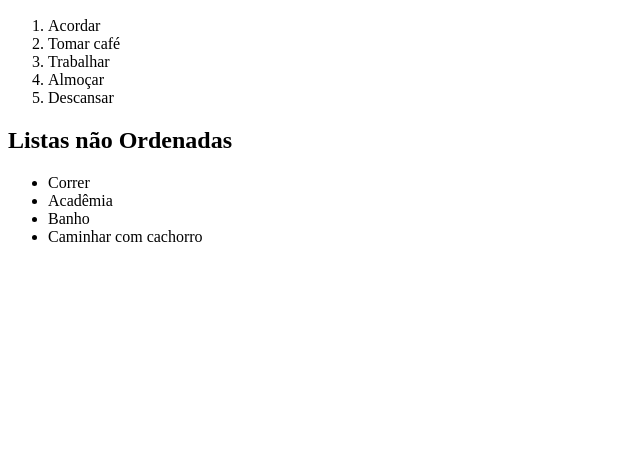
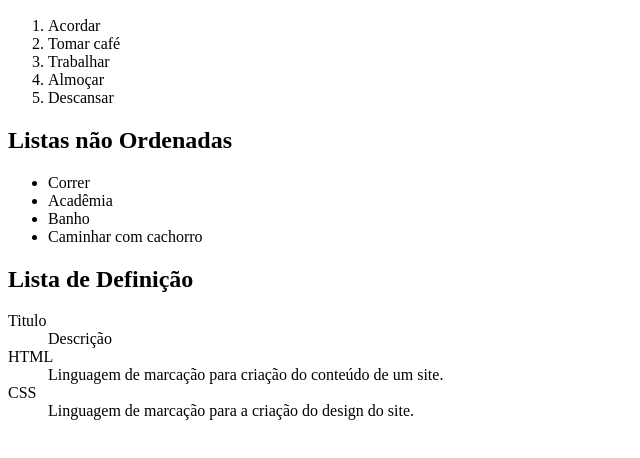
Before and after one commit to YuriDavid1/HTML-CSS, a plain HTML site: page exercicios/ex005/index.html in a window 1280 px wide. Shown: the part 110-568 px from the top of the page, without its empty margins (0-640 px from the left). Drawn offline with Linux system fonts and the light colour scheme.

Commit message:
Listas de descrição

```diff
--- a/exercicios/ex005/index.html
+++ b/exercicios/ex005/index.html
@@ -22,5 +22,15 @@
         <li>Banho</li>
         <li>Caminhar com cachorro</li>
     </ul>
+
+    <h2>Lista de Definição</h2>
+    <dl>
+        <dt>Titulo</dt>
+        <dd>Descrição</dd>
+        <dt>HTML</dt>
+        <dd>Linguagem de marcação para criação do conteúdo de um site.</dd>
+        <dt>CSS</dt>
+        <dd>Linguagem de marcação para a criação do design do site.</dd>
+    </dl>
 </body>
 </html>
```
